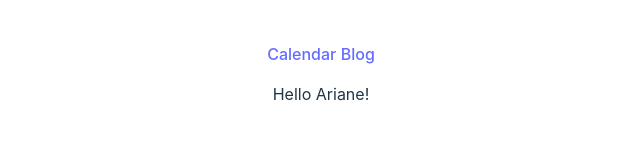
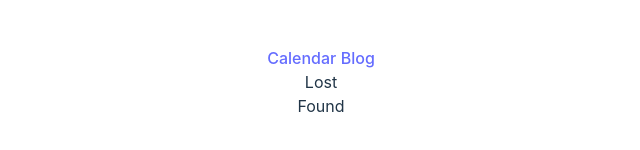
Before and after one commit to BaselHack-2023/web-frontend, a Svelte app: page /lost-and-found in a window 1280 px wide. Shown: the part 318-468 px from the top of the page, without its empty margins (319-959 px from the left). Built offline with nearby package versions, Linux system fonts and the light colour scheme.

Commit message:
Add boxes 🎁

```diff
--- a/src/routes/lost-and-found/LostAndFound.svelte
+++ b/src/routes/lost-and-found/LostAndFound.svelte
@@ -1 +1,17 @@
-<p>Hello Ariane!</p>
+<script lang="ts">
+   // logic
+</script>
+
+<div class="boxes">
+   <div>Lost</div>
+   <div>Found</div>
+</div>
+
+<style>
+   .boxes {
+      display: flex;
+      flex-direction: column;
+      justify-content: center;
+      align-items: center;
+   }
+</style>
```
